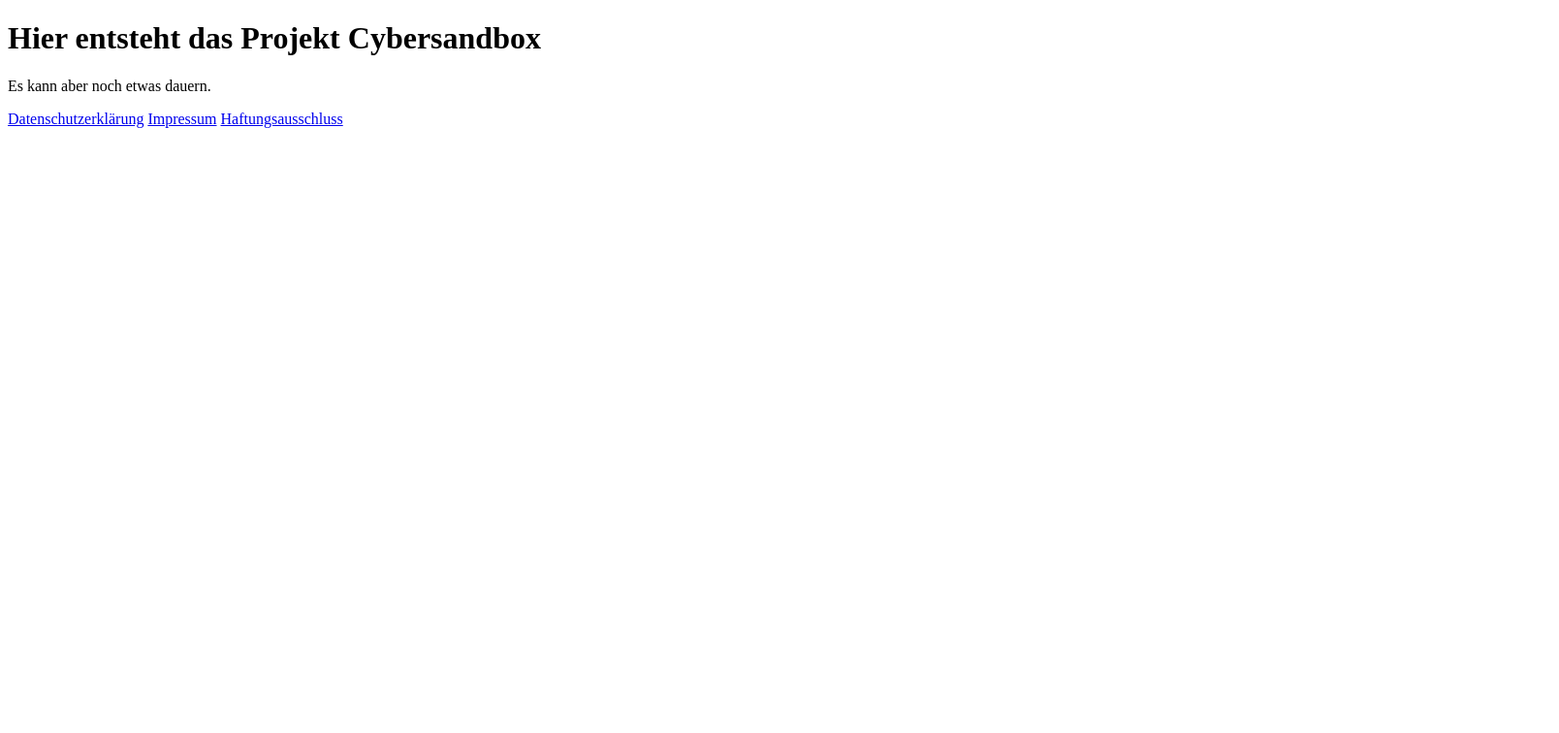
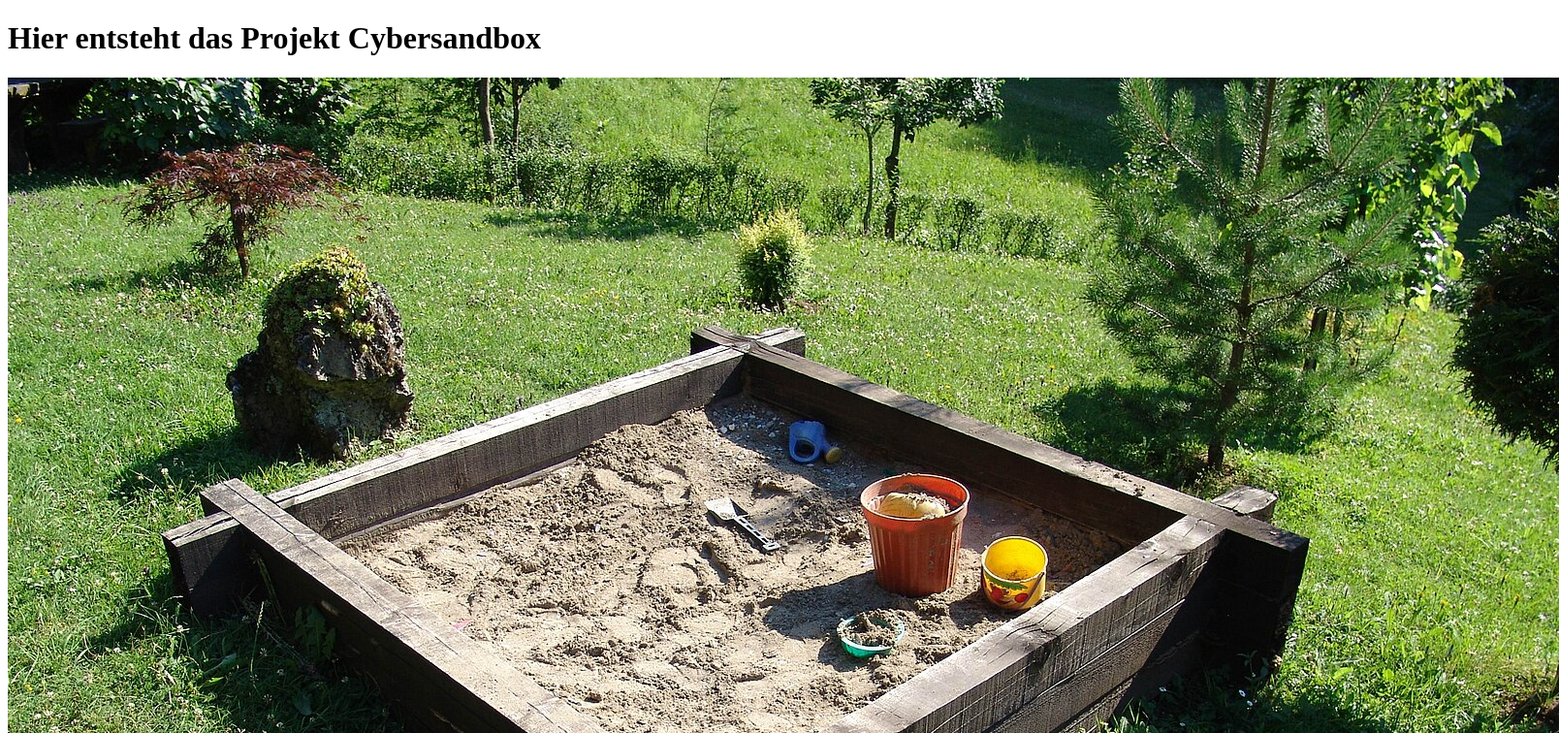
Before and after one commit to cybersandbox1/cybersandbox1.github.io, a plain HTML site: page index.html in a window 1280 px wide. Shown: the top 756 px of the page at 97% size, 1608 px wide, since content can reach past the window. Drawn offline with Linux system fonts and the light colour scheme.

Commit message:
Update index.html
add sandpit pic

```diff
--- a/index.html
+++ b/index.html
@@ -4,6 +4,9 @@
 <body>
 
 <h1>Hier entsteht das Projekt Cybersandbox</h1>
+
+<img src="sandpit.jpg">
+
 <p>Es kann aber noch etwas dauern.</p>
 
 <a href="Datenschutzerklaerung.html">Datenschutzerklärung</a>
```
